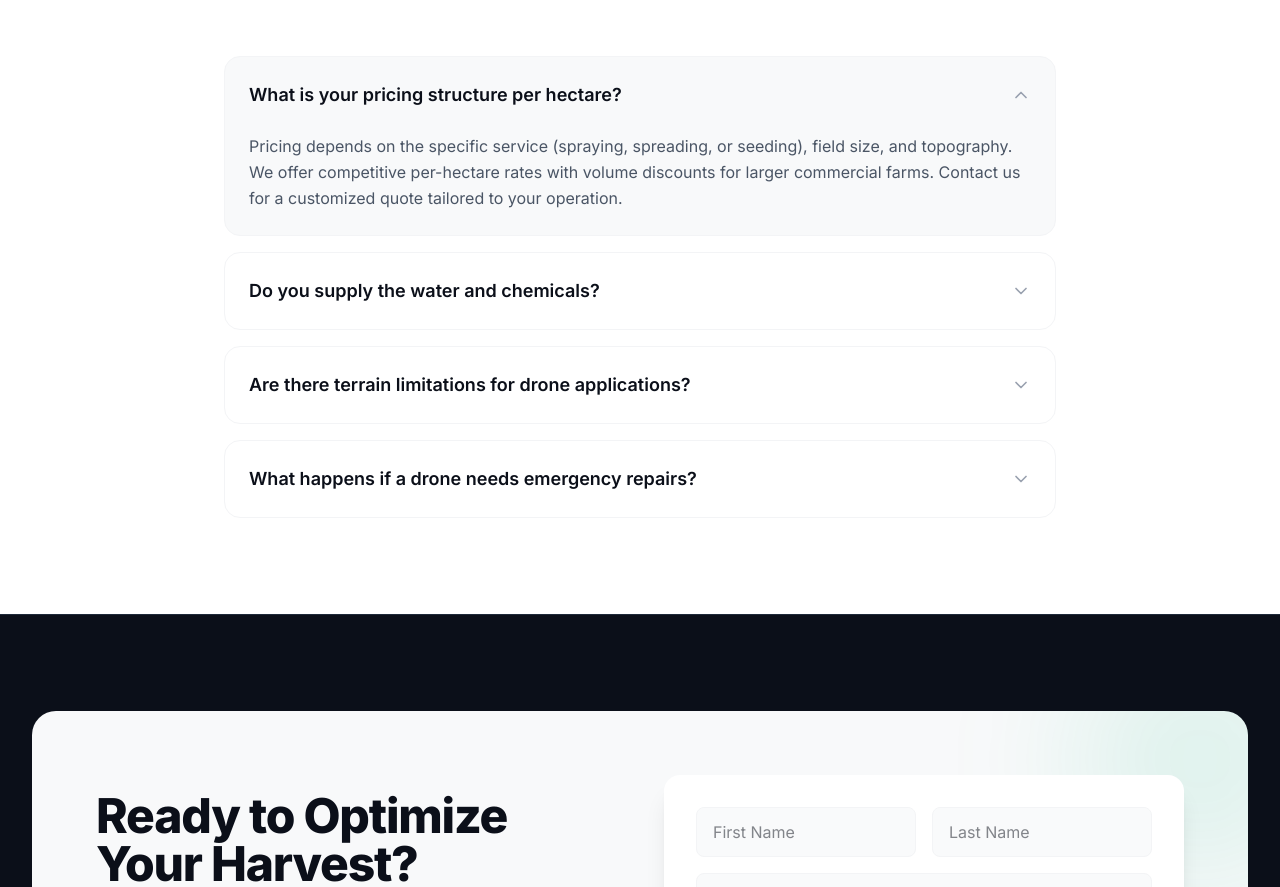
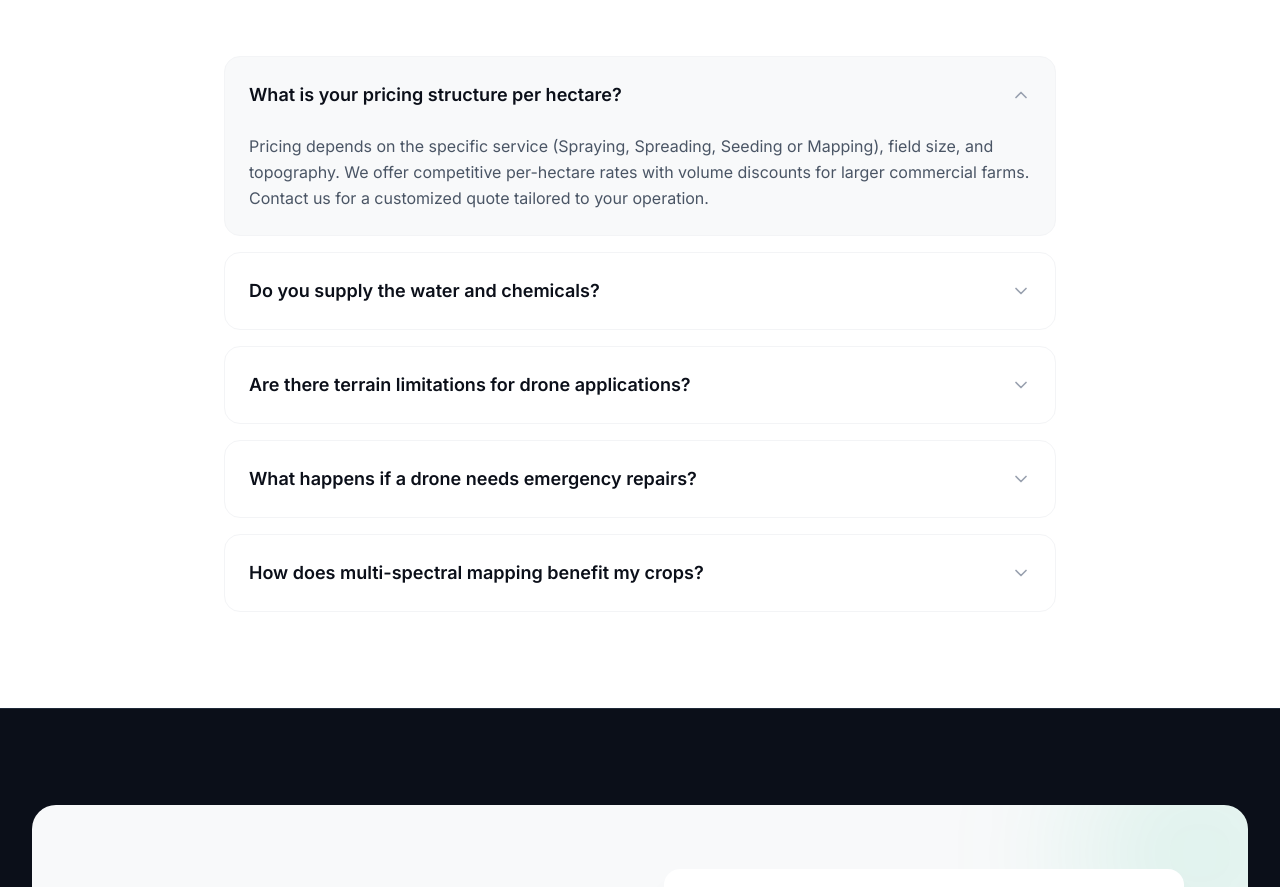
Before and after one commit to Pmwanza/lumora-farming, a Next.js app: page / in a window 1280 px wide. Shown: the part 3000-3887 px from the top of the page. Built offline with nearby package versions, Linux system fonts and the light colour scheme.

Commit message:
Add FAQ about multi-spectral mapping

```diff
--- a/src/components/sections/FAQ.tsx
+++ b/src/components/sections/FAQ.tsx
@@ -7,11 +7,11 @@ export default function FAQ() {
   const faqs = [
     {
       question: "What is your pricing structure per hectare?",
-      answer: "Pricing depends on the specific service (spraying, spreading, or seeding), field size, and topography. We offer competitive per-hectare rates with volume discounts for larger commercial farms. Contact us for a customized quote tailored to your operation."
+      answer: "Pricing depends on the specific service (Spraying, Spreading, Seeding or Mapping), field size, and topography. We offer competitive per-hectare rates with volume discounts for larger commercial farms. Contact us for a customized quote tailored to your operation."
     },
     {
       question: "Do you supply the water and chemicals?",
-      answer: "We typically require the farmer to provide the necessary chemicals/fertilizers and a clean water source at the field edge. We supply the drones, operators, mixing equipment, and the fuel to run our generators."
+      answer: "We typically require the farmer to provide the necessary chemicals/fertilizers and a clean water source at the field edge. We supply the drones, operators and mixing equipment."
     },
     {
       question: "Are there terrain limitations for drone applications?",
@@ -20,6 +20,10 @@ export default function FAQ() {
     {
       question: "What happens if a drone needs emergency repairs?",
       answer: "We maintain a robust local inventory of spare parts and operate a dedicated repair facility. In the event of an equipment failure, our trained technicians can quickly deploy backup units or perform on-site repairs to ensure zero downtime during critical application windows."
+    },
+    {
+      question: "How does multi-spectral mapping benefit my crops?",
+      answer: "Multi-spectral mapping captures data beyond the visible light spectrum, allowing us to identify plant stress, nutrient deficiencies, and disease outbreaks before they become visible to the naked eye. This data enables highly targeted, variable-rate applications of fertilizer or pesticide, saving you money and improving overall crop yield."
     }
   ];
 
@@ -43,9 +47,8 @@ export default function FAQ() {
           {faqs.map((faq, index) => (
             <div
               key={index}
-              className={`border border-gray-100 rounded-2xl overflow-hidden transition-all duration-300 ${
-                openIndex === index ? "bg-tech-gray" : "bg-white hover:border-gray-200"
-              }`}
+              className={`border border-gray-100 rounded-2xl overflow-hidden transition-all duration-300 ${openIndex === index ? "bg-tech-gray" : "bg-white hover:border-gray-200"
+                }`}
             >
               <button
                 className="w-full px-6 py-6 text-left flex justify-between items-center focus:outline-none"
@@ -53,16 +56,14 @@ export default function FAQ() {
               >
                 <span className="text-lg font-semibold text-primary pr-8">{faq.question}</span>
                 <ChevronDown
-                  className={`w-5 h-5 text-gray-400 transition-transform duration-300 flex-shrink-0 ${
-                    openIndex === index ? "rotate-180 text-brand" : ""
-                  }`}
+                  className={`w-5 h-5 text-gray-400 transition-transform duration-300 flex-shrink-0 ${openIndex === index ? "rotate-180 text-brand" : ""
+                    }`}
                 />
               </button>
 
               <div
-                className={`px-6 overflow-hidden transition-all duration-300 ease-in-out ${
-                  openIndex === index ? "max-h-96 pb-6 opacity-100" : "max-h-0 opacity-0"
-                }`}
+                className={`px-6 overflow-hidden transition-all duration-300 ease-in-out ${openIndex === index ? "max-h-96 pb-6 opacity-100" : "max-h-0 opacity-0"
+                  }`}
               >
                 <p className="text-gray-600 leading-relaxed">
                   {faq.answer}
```
